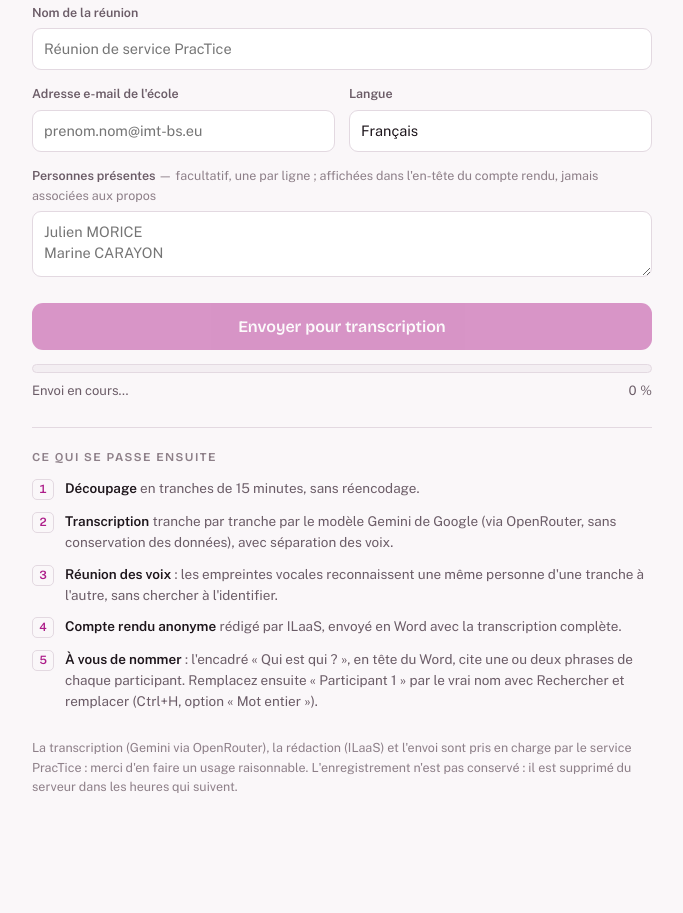
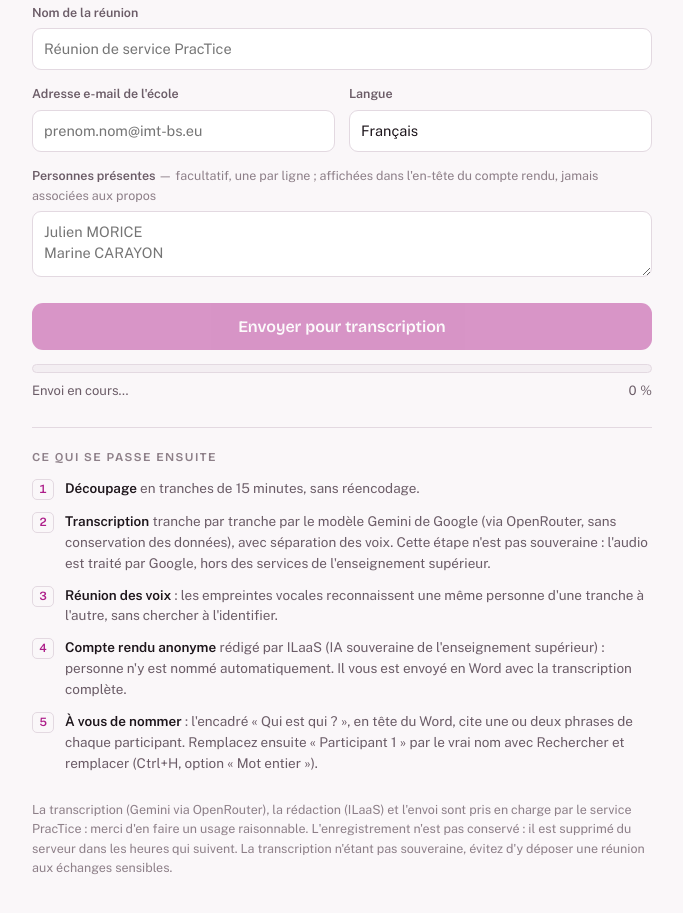
Before and after one commit to practice-imtbs/smart-minutes-individuel, a plain HTML site: page index.html in a window 1280 px wide. Shown: the part 436-1349 px from the top of the page, without its empty margins (298-981 px from the left). Before the commit the page ends 1296 px from the top, so only its background shows below. Drawn offline with nearby package versions, Linux system fonts and the light colour scheme.

Commit message:
Préciser que la transcription n'est pas souveraine et que le compte rendu est anonyme
Co-Authored-By: Claude Opus 5.5 <noreply@anthropic.com>

```diff
--- a/index.html
+++ b/index.html
@@ -533,13 +533,13 @@
   <section class="etapes">
     <h2>Ce qui se passe ensuite</h2>
     <div class="etape"><span class="rang">1</span><span><b>Découpage</b> en tranches de 15 minutes, sans réencodage.</span></div>
-    <div class="etape"><span class="rang">2</span><span><b>Transcription</b> tranche par tranche par le modèle Gemini de Google (via OpenRouter, sans conservation des données), avec séparation des voix.</span></div>
+    <div class="etape"><span class="rang">2</span><span><b>Transcription</b> tranche par tranche par le modèle Gemini de Google (via OpenRouter, sans conservation des données), avec séparation des voix. Cette étape n'est pas souveraine : l'audio est traité par Google, hors des services de l'enseignement supérieur.</span></div>
     <div class="etape"><span class="rang">3</span><span><b>Réunion des voix</b> : les empreintes vocales reconnaissent une même personne d'une tranche à l'autre, sans chercher à l'identifier.</span></div>
-    <div class="etape"><span class="rang">4</span><span><b>Compte rendu anonyme</b> rédigé par ILaaS, envoyé en Word avec la transcription complète.</span></div>
+    <div class="etape"><span class="rang">4</span><span><b>Compte rendu anonyme</b> rédigé par ILaaS (IA souveraine de l'enseignement supérieur) : personne n'y est nommé automatiquement. Il vous est envoyé en Word avec la transcription complète.</span></div>
     <div class="etape"><span class="rang">5</span><span><b>À vous de nommer</b> : l'encadré « Qui est qui ? », en tête du Word, cite une ou deux phrases de chaque participant. Remplacez ensuite « Participant 1 » par le vrai nom avec Rechercher et remplacer (Ctrl+H, option « Mot entier »).</span></div>
   </section>
 
-  <p class="note">La transcription (Gemini via OpenRouter), la rédaction (ILaaS) et l'envoi sont pris en charge par le service PracTice : merci d'en faire un usage raisonnable. L'enregistrement n'est pas conservé : il est supprimé du serveur dans les heures qui suivent.</p>
+  <p class="note">La transcription (Gemini via OpenRouter), la rédaction (ILaaS) et l'envoi sont pris en charge par le service PracTice : merci d'en faire un usage raisonnable. L'enregistrement n'est pas conservé : il est supprimé du serveur dans les heures qui suivent. La transcription n'étant pas souveraine, évitez d'y déposer une réunion aux échanges sensibles.</p>
 
 </div>
 
```
Also changed, not shown: 1 other file.
